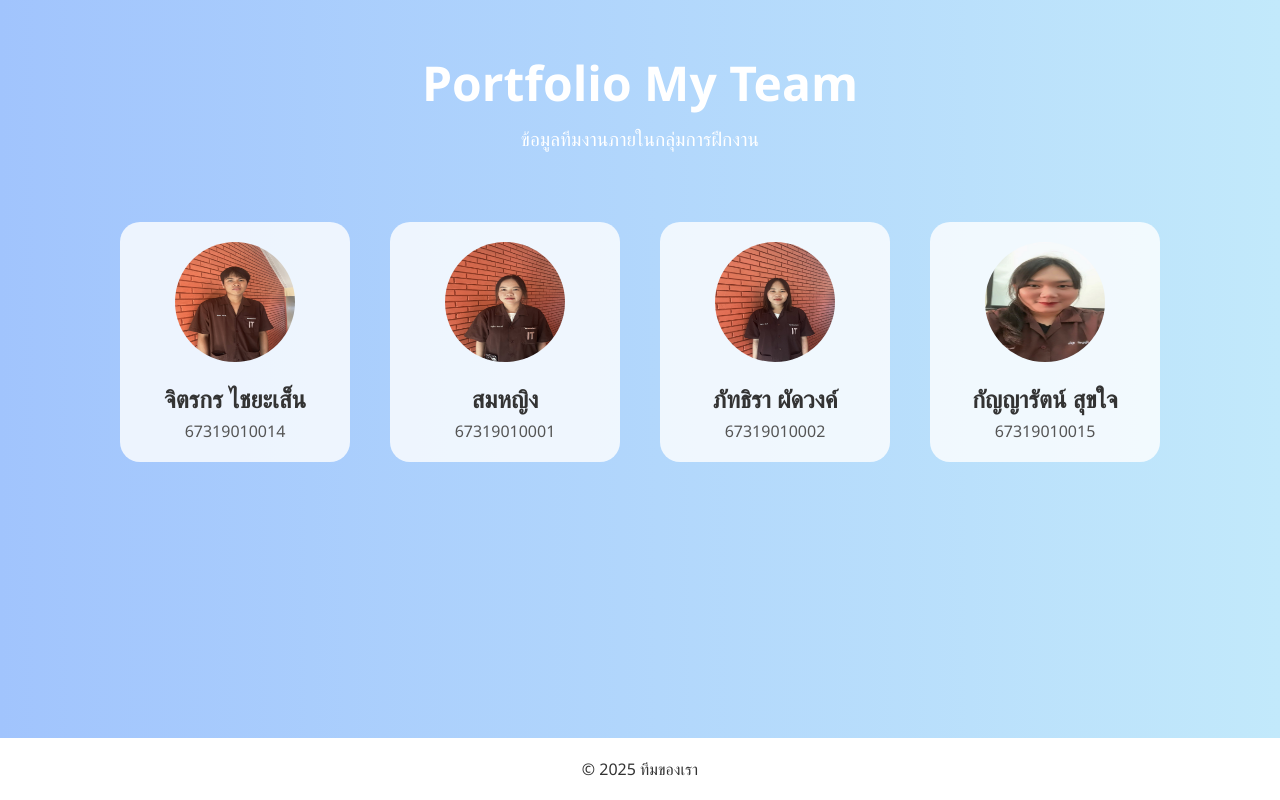
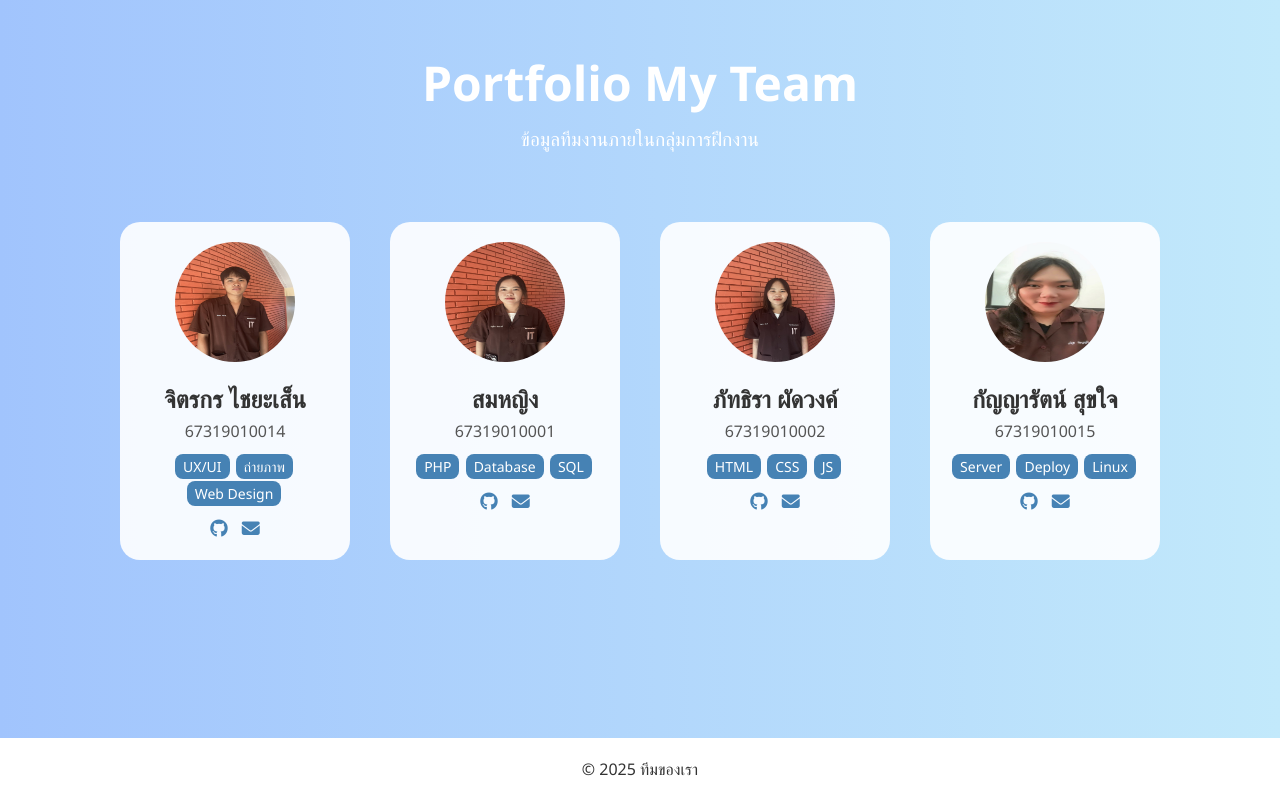
Before and after one commit to Gampun33/mini-devops-project, a PHP site: page / in a window 1280 px wide. Run offline with PHP 8.4, Linux system fonts and the light colour scheme.

Commit message:
add icon

```diff
--- a/index.html
+++ b/index.html
@@ -6,6 +6,8 @@
     <meta name="viewport" content="width=device-width, initial-scale=1.0">
     <title>Portfolio My Team</title>
     <link rel="stylesheet" href="style.css">
+    <!-- Font Awesome สำหรับ icon -->
+    <link rel="stylesheet" href="https://cdnjs.cloudflare.com/ajax/libs/font-awesome/6.4.0/css/all.min.css">
 </head>
 
 <body>
@@ -18,34 +20,70 @@
         <section class="team">
             <div class="member" data-id="67319010014" data-dept="วิศวกรรมคอมพิวเตอร์" data-age="21"
                 data-skill="UX/UI, ถ่ายภาพ, Web Design" data-phone="081-234-5678"
-                data-email="jittakorn@example.com">
+                data-email="jittakorn@example.com" data-github="https://github.com/jittakorn">
                 <img src="img/jittakorn.jpg" alt="Member 1">
                 <h2>จิตรกร ไชยะเส็น</h2>
                 <p>67319010014</p>
+                <div class="skill-tags">
+                    <span class="skill-tag">UX/UI</span>
+                    <span class="skill-tag">ถ่ายภาพ</span>
+                    <span class="skill-tag">Web Design</span>
+                </div>
+                <div class="social-icons">
+                    <a href="https://github.com/jittakorn" target="_blank"><i class="fab fa-github"></i></a>
+                    <a href="mailto:jittakorn@example.com"><i class="fas fa-envelope"></i></a>
+                </div>
             </div>
 
             <div class="member" data-id="67319010001" data-dept="วิศวกรรมซอฟต์แวร์" data-age="22"
-                data-skill="PHP, Database, SQL" data-phone="082-999-1234"
-                data-email="somying@example.com">
+                data-skill="PHP, Database, SQL" data-phone="082-999-1234" data-email="somying@example.com"
+                data-github="https://github.com/somying">
                 <img src="img/natida.jpg" alt="Member 2">
                 <h2>สมหญิง</h2>
                 <p>67319010001</p>
+                <div class="skill-tags">
+                    <span class="skill-tag">PHP</span>
+                    <span class="skill-tag">Database</span>
+                    <span class="skill-tag">SQL</span>
+                </div>
+                <div class="social-icons">
+                    <a href="https://github.com/somying" target="_blank"><i class="fab fa-github"></i></a>
+                    <a href="mailto:somying@example.com"><i class="fas fa-envelope"></i></a>
+                </div>
             </div>
 
             <div class="member" data-id="67319010002" data-dept="วิทยาการคอมพิวเตอร์" data-age="20"
-                data-skill="HTML, CSS, JavaScript" data-phone="083-456-7890"
-                data-email="pattira@example.com">
+                data-skill="HTML, CSS, JavaScript" data-phone="083-456-7890" data-email="pattira@example.com"
+                data-github="https://github.com/pattira">
                 <img src="img/pattira.jpg" alt="Member 3">
                 <h2>ภัทธิรา ผัดวงค์</h2>
                 <p>67319010002</p>
+                <div class="skill-tags">
+                    <span class="skill-tag">HTML</span>
+                    <span class="skill-tag">CSS</span>
+                    <span class="skill-tag">JS</span>
+                </div>
+                <div class="social-icons">
+                    <a href="https://github.com/pattira" target="_blank"><i class="fab fa-github"></i></a>
+                    <a href="mailto:pattira@example.com"><i class="fas fa-envelope"></i></a>
+                </div>
             </div>
 
             <div class="member" data-id="67319010015" data-dept="ระบบเครือข่าย" data-age="23"
-                data-skill="Server, Deploy, Linux" data-phone="084-111-2222"
-                data-email="kanyarat@example.com">
+                data-skill="Server, Deploy, Linux" data-phone="084-111-2222" data-email="kanyarat@example.com"
+                data-github="https://github.com/kanyarat">
                 <img src="img/kanyarat.jpg" alt="Member 4">
                 <h2>กัญญารัตน์ สุขใจ</h2>
                 <p>67319010015</p>
+                <div class="skill-tags">
+                    <span class="skill-tag">Server</span>
+                    <span class="skill-tag">Deploy</span>
+                    <span class="skill-tag">Linux</span>
+                </div>
+                <div class="social-icons">
+                    <a href="https://github.com/kanyarat" target="_blank"><i class="fab fa-github"></i></a>
+                    <a href="mailto:kanyarat@example.com"><i class="fas fa-envelope"></i></a>
+                </div>
             </div>
         </section>
 
@@ -60,6 +98,7 @@
                 <li><strong>ความสามารถ:</strong> <span id="info-skill"></span></li>
                 <li><strong>เบอร์:</strong> <span id="info-phone"></span></li>
                 <li><strong>Email:</strong> <span id="info-email"></span></li>
+                <li><strong>GitHub:</strong> <a id="info-github" href="#" target="_blank">Link</a></li>
             </ul>
         </section>
     </main>
--- a/style.css
+++ b/style.css
@@ -1,4 +1,3 @@
-/* Reset และ font */
 * {
     margin: 0;
     padding: 0;
@@ -6,55 +5,49 @@
     font-family: 'Segoe UI', Tahoma, Geneva, Verdana, sans-serif;
 }
 
-html, body {
-    height: 100%;
-}
-
 body {
     background: linear-gradient(to right, #a1c4fd, #c2e9fb);
     color: #333;
     display: flex;
     flex-direction: column;
+    min-height: 100vh;
 }
 
-/* Header */
 header {
     text-align: center;
     padding: 50px 20px;
+    color: #fff;
 }
 
 header h1 {
     font-size: 3rem;
     margin-bottom: 10px;
-    color: #fff;
 }
 
 header p {
     font-size: 1.2rem;
-    color: #fff;
 }
 
-/* Main */
 main {
     flex: 1;
+    padding: 20px;
 }
 
-/* Team layout */
 .team {
     display: flex;
     justify-content: center;
     flex-wrap: wrap;
     gap: 40px;
-    padding: 20px;
 }
 
 .member {
-    background: rgba(255, 255, 255, 0.8);
+    background: rgba(255, 255, 255, 0.9);
     padding: 20px;
     border-radius: 20px;
     text-align: center;
     width: 230px;
     transition: transform 0.3s, box-shadow 0.3s;
+    cursor: pointer;
 }
 
 .member img {
@@ -74,25 +67,58 @@ main {
     color: #555;
 }
 
-/* Hover effect */
 .member:hover {
     transform: translateY(-10px);
-    box-shadow: 0 10px 20px rgba(0, 0, 0, 0.2);
+    box-shadow: 0 10px 20px rgba(0,0,0,0.2);
 }
 
 .member:hover img {
     transform: scale(1.1) rotate(5deg);
 }
 
-/* Footer */
-footer {
-    text-align: center;
-    padding: 20px;
-    background-color: #fff;
-    color: #333;
+/* Highlight member */
+.member.active {
+    border: 2px solid #4682b4;
+    box-shadow: 0 8px 20px rgba(0,0,0,0.3);
 }
 
-/* Info Box */
+.skill-tags {
+    margin-top: 10px;
+}
+
+.skill-tag {
+    display: inline-block;
+    background: #4682b4;
+    color: #fff;
+    padding: 3px 8px;
+    border-radius: 8px;
+    margin: 2px 2px 0 0;
+    font-size: 14px;
+    transition: transform 0.3s, background 0.3s;
+}
+
+.skill-tag:hover {
+    transform: scale(1.1);
+    background: #315f8b;
+}
+
+.social-icons {
+    margin-top: 10px;
+}
+
+.social-icons a {
+    color: #4682b4;
+    margin: 0 5px;
+    font-size: 18px;
+    transition: color 0.3s, transform 0.3s;
+}
+
+.social-icons a:hover {
+    color: #315f8b;
+    transform: scale(1.2);
+}
+
+/* Info box */
 .info-box {
     max-width: 600px;
     margin: 30px auto;
@@ -100,24 +126,12 @@ footer {
     border-radius: 12px;
     background: #fff;
     box-shadow: 0 4px 12px rgba(0,0,0,0.2);
-    text-align: left;
-
-    /* สำหรับ animation แสดง/ซ่อน */
-    max-height: 0;
-    overflow: hidden;
-    opacity: 0;
-    transition: max-height 0.5s ease, opacity 0.5s ease;
-}
-
-.info-box.show {
-    max-height: 800px; /* สูงพอให้ข้อมูลทั้งหมดแสดง */
-    opacity: 1;
+    display: none;
 }
 
 .info-box img {
     width: 120px;
     height: 120px;
-    object-fit: cover;
     border-radius: 50%;
     display: block;
     margin: 0 auto 15px;
@@ -127,7 +141,6 @@ footer {
 .info-box h2 {
     text-align: center;
     margin-bottom: 15px;
-    color: #333;
 }
 
 .info-box ul {
@@ -139,3 +152,17 @@ footer {
     padding: 6px 0;
     font-size: 16px;
 }
+
+footer {
+    text-align: center;
+    padding: 20px;
+    background-color: #fff;
+    color: #333;
+}
+
+/* Responsive */
+@media (max-width: 768px) {
+    .member {
+        width: 80%;
+    }
+}
```
Also changed, not shown: scripts.js (+23 -17 lines).
